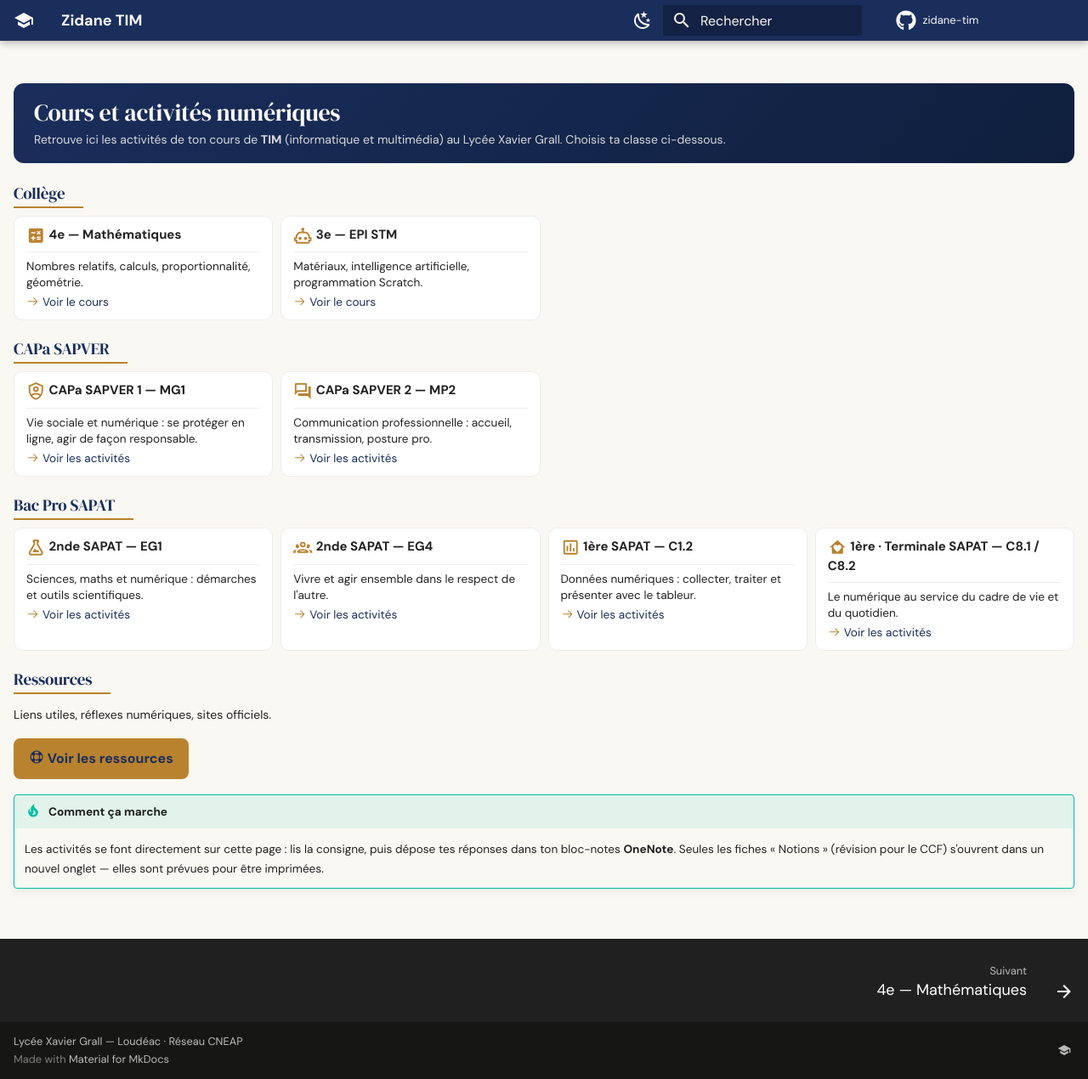
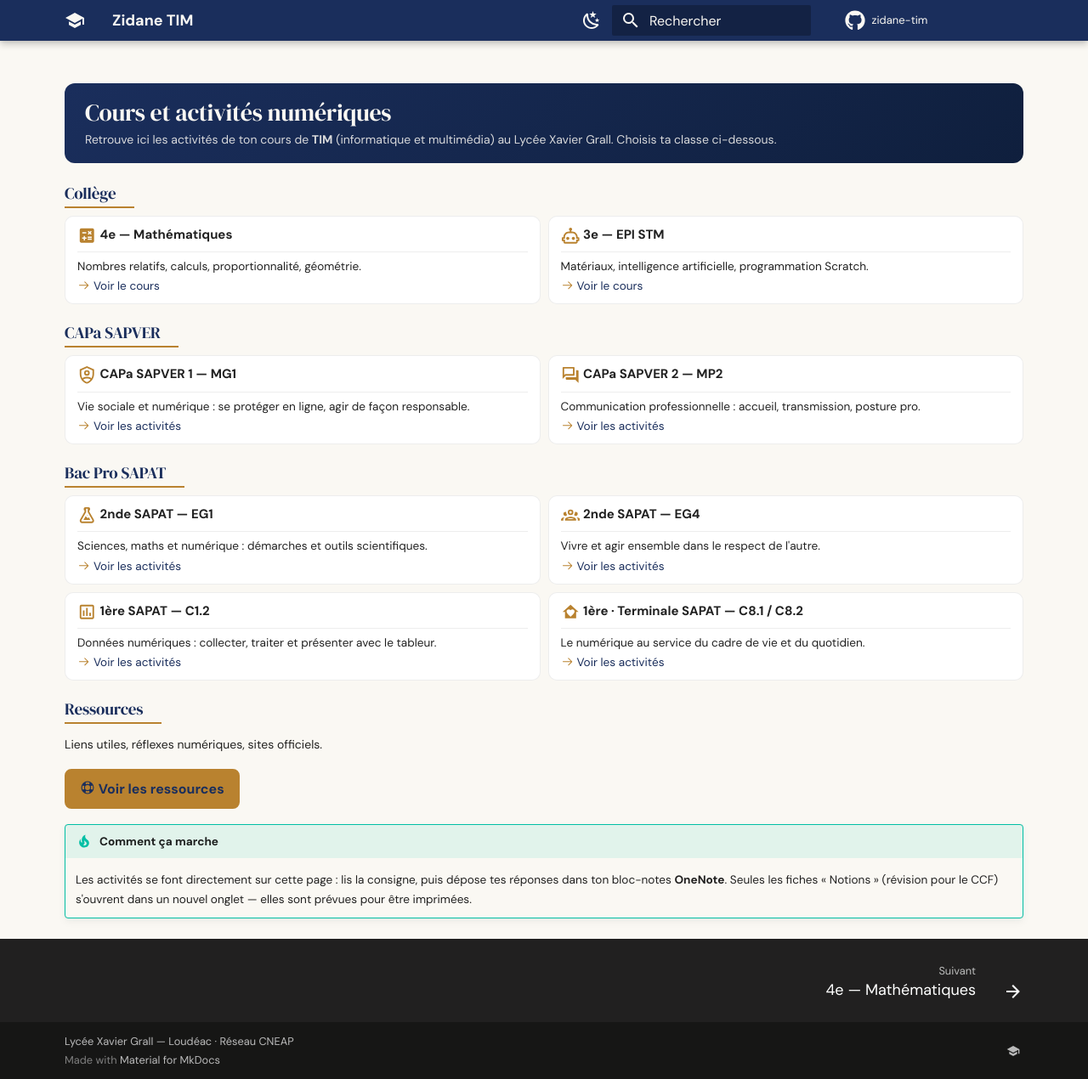
Before and after one commit to zidaneTim/zidane-tim, an MkDocs documentation site: the page built from docs/index.md, in a window 1280 px wide and 1270 px high. Shown: the whole window at 85% size. Built offline with MkDocs 1.6.1 and Material for MkDocs 9.7.7, drawn with Linux system fonts in a browser that asks for light colours; comment, search, counter and statistics services are not loaded.

Commit message:
ui: grille 2 colonnes (remplissage exact des sections 2/2/4) + largeur de contenu contenue

```diff
--- a/docs/assets/style.css
+++ b/docs/assets/style.css
@@ -34,10 +34,10 @@
   --md-accent-fg-color--transparent: #e8b96a1a;
 }
 
-/* Zone de contenu un peu plus large : les cartes tiennent à 3 par ligne
-   au lieu de 2, ce qui raccourcit nettement la page d'accueil. */
+/* Largeur de contenu contenue : évite les lignes de texte à rallonge
+   et les cartes démesurément larges sur grand écran. */
 .md-grid {
-  max-width: 72rem;
+  max-width: 58rem;
 }
 
 /* Titres en serif — chaleur et caractère, contraste avec le corps de texte */
@@ -111,18 +111,27 @@
 
 /* ---------- Cartes ---------- */
 
-/* Grille resserrée : colonnes plus étroites, gouttières réduites.
-   11rem ≈ 220px : 3 colonnes dès ~740px de large, 4 au-delà de ~980px. */
+/* Grille à 2 colonnes : les sections comptent 2, 2 et 4 cartes, donc
+   chaque ligne se remplit exactement — pas de vide à droite, pas de
+   carte orpheline, et une largeur de carte identique d'une section
+   à l'autre. Une seule colonne sous 50rem (mobile/tablette portrait). */
 .md-typeset .grid.cards {
-  grid-template-columns: repeat(auto-fill, minmax(min(100%, 13rem), 1fr));
+  grid-template-columns: repeat(2, 1fr);
   gap: 0.45rem;
   margin: 0.1rem 0 0 0;
 }
 
 .md-typeset .grid.cards > ul {
-  grid-template-columns: repeat(auto-fill, minmax(min(100%, 13rem), 1fr));
+  grid-template-columns: repeat(2, 1fr);
   gap: 0.45rem;
   margin: 0;
+}
+
+@media screen and (max-width: 50rem) {
+  .md-typeset .grid.cards,
+  .md-typeset .grid.cards > ul {
+    grid-template-columns: 1fr;
+  }
 }
 
 .md-typeset .grid.cards > ul > li {
```
